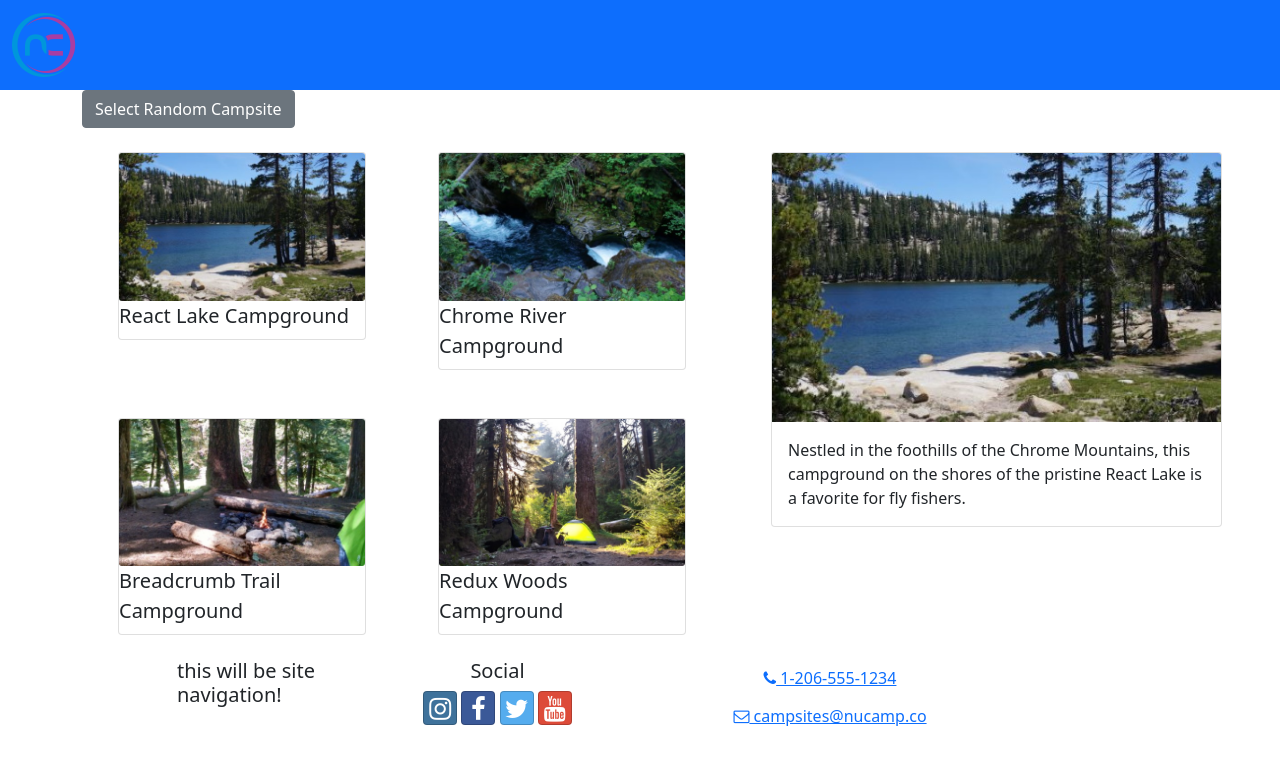
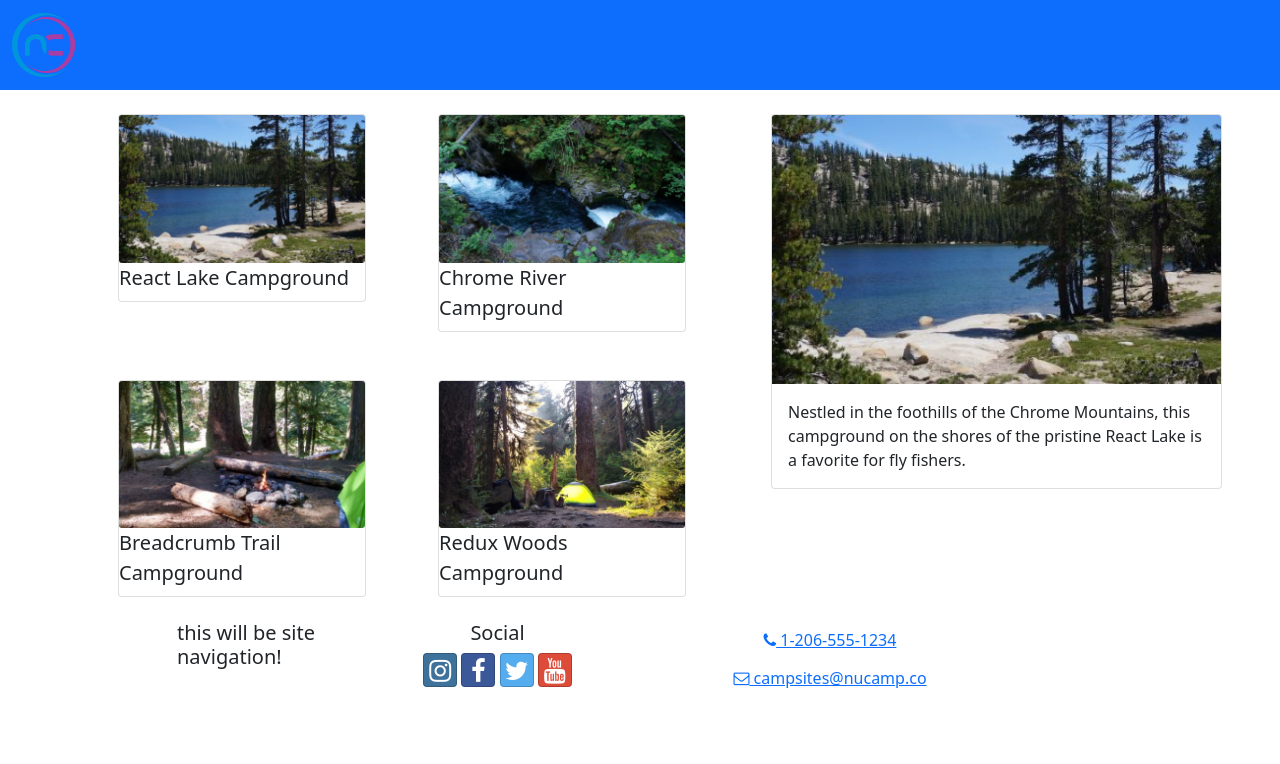
Before and after one commit to erinsgithubpage/nucampsite-2-14-2023-hooks, a React (Create React App) app: page / in a window 1280 px wide. Shown: the top 764 px of the page. Built offline with nearby package versions, Linux system fonts and the light colour scheme.

Commit message:
Hooks, 2-9:57 with imports and exports left in

```diff
--- a/src/features/campsites/CampsitesList.js
+++ b/src/features/campsites/CampsitesList.js
@@ -2,7 +2,7 @@
 import CampsiteCard from "./CampsiteCard";
 import { selectAllCampsites } from './campsitesSlice';
 
-const CampsitesList = () => {
+const CampsitesList = ({ setCampsiteId }) => {
     const campsites = selectAllCampsites();
     return (
        <Row className='ms-auto'>
--- a/src/features/campsites/campsitesSlice.js
+++ b/src/features/campsites/campsitesSlice.js
@@ -4,6 +4,10 @@
     return CAMPSITES;
 };
 
+export const selectCampsiteById = (id) => {
+    return CAMPSITES.find((campsite) => campsite.id === id);
+}
+
 export const selectRandomCampsite = () => {
     return CAMPSITES[Math.floor(CAMPSITES.length * Math.random())];
 }
--- a/src/pages/CampsitesDirectoryPage.js
+++ b/src/pages/CampsitesDirectoryPage.js
@@ -1,20 +1,21 @@
 import { useState } from 'react';
-import { Container, Row, Col, Button } from 'reactstrap';
+import { Container, Row, Col } from 'reactstrap';
 import CampsiteDetail from '../features/campsites/CampsiteDetail';
 import CampsitesList from '../features/campsites/CampsitesList';
 import { selectRandomCampsite } from '../features/campsites/campsitesSlice';
+import { selectCampsiteById } from '../features/campsites/campsitesSlice';
+
 
 const CampsitesDirectoryPage = () => {
-    const [selectedCampsite, toggleCampsite] = useState(selectRandomCampsite());
+    const [campsiteId, setCampsiteId] = useState(0);
+    const selectedCampsite = selectCampsiteById(campsiteId);
 
     return (
         <Container>
-            <Button onClick={() => toggleCampsite(selectRandomCampsite())}>
-               Select Random Campsite
-            </Button>
+
             <Row>
                 <Col sm='5' md='7'>
-                    <CampsitesList />
+                    <CampsitesList setCampsiteId={setCampsiteId}/>
                 </Col>
                 <Col sm='7' md='5'>
                     <CampsiteDetail campsite={selectedCampsite} />
```
